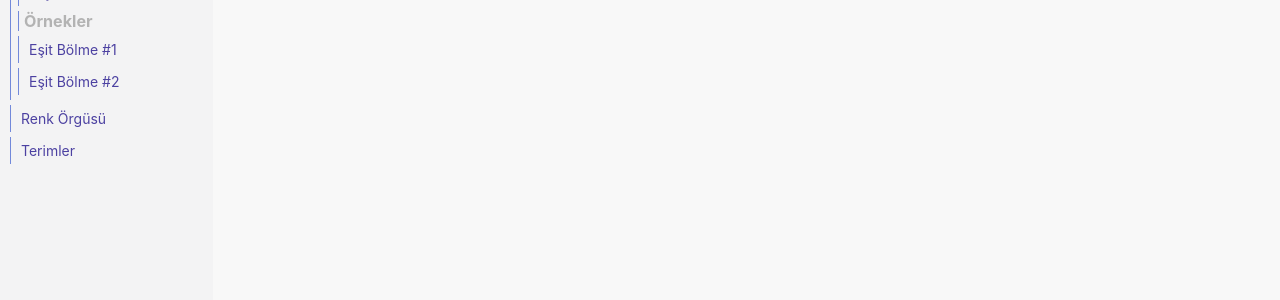
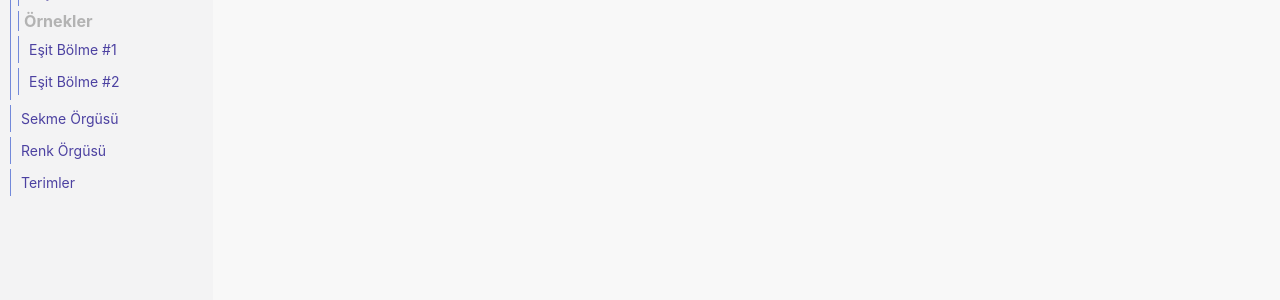
Before and after one commit to data-deveb/data-deveb.github.io, a Jekyll site: the page built from belgeler/belgeler.html, in a window 1280 px wide. Shown: the part 330-630 px from the top of the page. Built offline with Jekyll 4.4.1, drawn with Linux system fonts in a browser that asks for light colours.

Commit message:
Sekme örgüsü yayında

```diff
--- a/_includes/icerik.html
+++ b/_includes/icerik.html
@@ -19,6 +19,7 @@
           <li><a href="/belgeler/ornekler/kap-orgusu-esit-bolme-2.html" class="{% if page.url == '/belgeler/ornekler/kap-orgusu-esit-bolme-2.html' %}etkin{% endif %}">Eşit Bölme #2</a></li>
         </ul>
       </li>
+      <li><a href="/belgeler/sekme-orgusu.html" class="{% if page.url == '/belgeler/sekme-orgusu.html' %}etkin{% endif %}">Sekme Örgüsü</a></li>
       <li><a href="/belgeler/renk-orgusu.html" class="{% if page.url == '/belgeler/renk-orgusu.html' %}etkin{% endif %}">Renk Örgüsü</a></li>
       <li><a href="/belgeler/terimler.html" class="{% if page.url == '/belgeler/terimler.html' %}etkin{% endif %}">Terimler</a></li>
 
```
